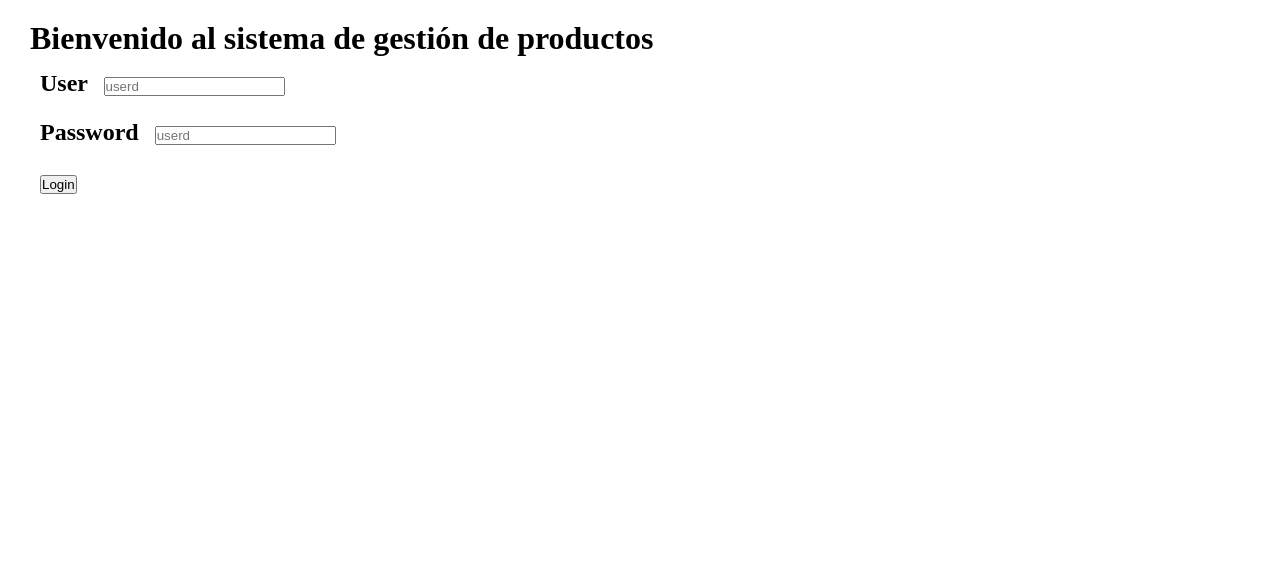
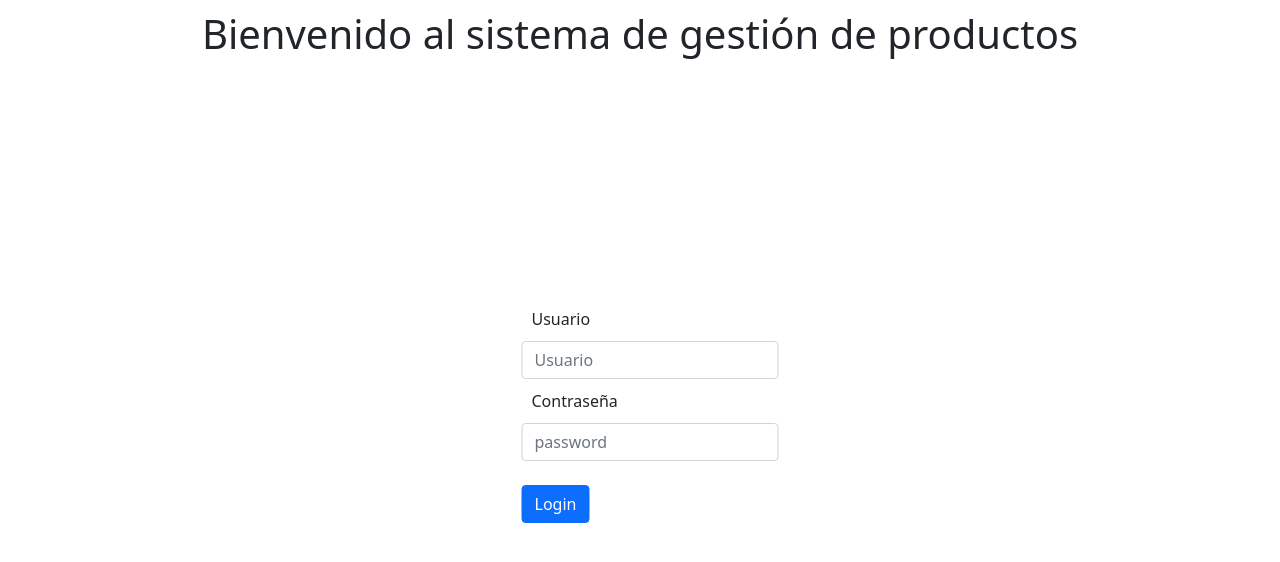
Before and after one commit to EmilioSerna/CRUD-PHP, a PHP site: page /crud/ in a window 1280 px wide. Shown: the top 562 px of the page. Run offline with PHP 8.4, Linux system fonts and the light colour scheme.

Commit message:
applied style index.php

```diff
--- a/css/estilos.css
+++ b/css/estilos.css
@@ -20,10 +20,14 @@ tr:nth-child(odd){
   background-color:aliceblue;
 }
 
-td:hover{
-  background-color:black;
+tr:hover {
+  background-color:gainsboro;
 }
 
-tr:hover {
-  background-color:beige;
+.form-group {
+  position: absolute;
+  left: 50%;
+  top: 50%;
+  -webkit-transform: translate(-50%, -50%);
+  transform: translate(-50%, -50%);
 }
--- a/index.php
+++ b/index.php
@@ -6,19 +6,21 @@
     <meta name="viewport" content="width=device-width, initial-scale=1.0">
     <title>Document</title>
     <link rel="stylesheet" href="./css/estilos.css">
+    <link href="https://cdn.jsdelivr.net/npm/bootstrap@5.1.3/dist/css/bootstrap.min.css" rel="stylesheet" integrity="sha384-1BmE4kWBq78iYhFldvKuhfTAU6auU8tT94WrHftjDbrCEXSU1oBoqyl2QvZ6jIW3" crossorigin="anonymous">
 </head>
 <body>
-    <h1>Bienvenido al sistema de gesti&oacute;n de productos<br></h1>
+    <h1 style="text-align: center">Bienvenido al sistema de gesti&oacute;n de productos<br></h1>
 
-    <form action="validar.php" method="post">
-
-    <h2>User <input type="text" name="username" id="" value="" placeholder="userd" required><br></h2>
-
-    <h2>Password <input type="password" placeholder="userd" name="pwd" id="" value="" required><br></h2>
-
-    <input type="submit" value="Login"><br>
-
-    </form>
-
+    <div class="form-group">
+        <form action="validar.php" method="post">
+            <label for="exampleInputEmail1">Usuario</label>
+            <input type="text" name="username" class="form-control" id="" aria-describedby="emailHelp" placeholder="Usuario" required>
+            <label for="exampleInputPassword1">Contraseña</label>
+            <input type="password" name="pwd" class="form-control" id="" placeholder="password" required>
+            <br>
+            <button type="submit" class="btn btn-primary">Login</button>
+        </form>
+    </div>
+    <script src="https://cdn.jsdelivr.net/npm/bootstrap@5.1.3/dist/js/bootstrap.bundle.min.js" integrity="sha384-ka7Sk0Gln4gmtz2MlQnikT1wXgYsOg+OMhuP+IlRH9sENBO0LRn5q+8nbTov4+1p" crossorigin="anonymous"></script>
 </body>
 </html>
```
Also changed, not shown: crud.php (+8 -7 lines).
